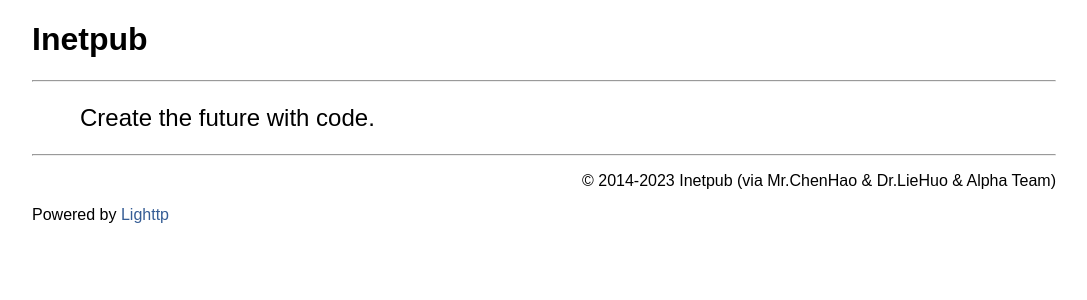
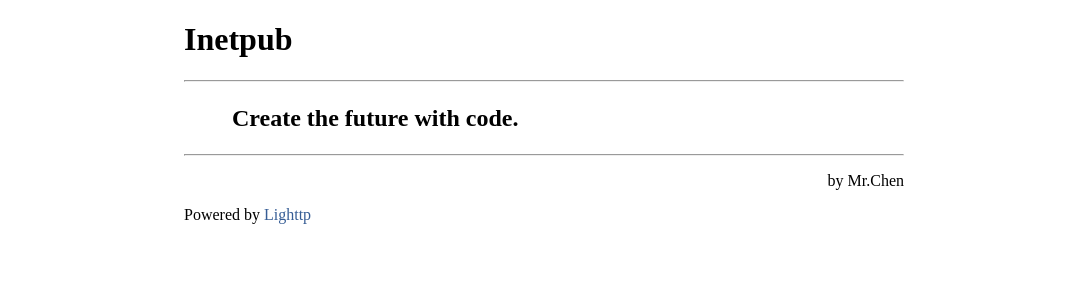
Before and after one commit to Drliehuo/inetpub.github.io, a PHP site: page / in a window 1280 px wide. Shown: the top 300 px of the page, without its empty margins (96-1183 px from the left). Run offline with PHP 8.4, Linux system fonts and the light colour scheme.

Commit message:
update files

```diff
--- a/css/style.css
+++ b/css/style.css
@@ -1,8 +1,6 @@
 @charset "utf-8";
 /* CSS Document */
-body{font-family:Arial,Verdana,Helvetica; font-size:16px}
 img{max-width:100%; height:auto; border:0}
-pre{margin:0 0 10px; padding:9.5px; font-family:Monaco, Consolas; line-height:18px; overflow-wrap:break-word; background-color:#F5F5F5; border-color:#CCCCCC; border-radius:4px; border-style:solid; border-width:1px; color:#333333; display:block; overflow:auto}
 a.blue:link{color:#365d95; text-decoration:none}
 a.blue:visited{color:#365d95; text-decoration:none}
 a.blue:hover{color:#365d95; text-decoration:underline}
@@ -12,8 +10,6 @@
 .footer a:hover {color:#365d95; text-decoration:underline}
 .footer a:active {color:#365d95; text-decoration:none}
 .txt{text-indent:2em; line-height:32px}
-.fwl{font-weight:lighter}
-.fwb{font-weight:bold}
 .hide{display:none}
 .dtc{text-align:center}
 .dtl{text-align:left}
@@ -22,4 +18,3 @@
 .dpb64{padding:0px 0px 64px 0px}
 .dpb320{padding:0px 0px 320px 0px}
 .dpb640{padding:0px 0px 640px 0px}
-.copy{font-size:14px}
--- a/index.html
+++ b/index.html
@@ -8,16 +8,20 @@
     <meta name="keywords" content="Inetpub,Home Pages">
     <meta name="author" content="Mr.ChenHao">
     <link rel="stylesheet" href="css/style.css">
-    <style>.wrap{max-width:1024px; margin:auto}</style>
+    <style>.wrap{max-width:720px; margin:auto}</style>
   </head>
   <body>
     <div class="wrap">
       <h1>Inetpub</h1>
-      <hr>
-      <h2 class="txt fwl">Create the future with code.</h2>
-      <hr>
-      <div class="dtr"><p class="fwl">&copy; 2014-2023 Inetpub (via Mr.ChenHao & Dr.LieHuo & Alpha Team)</p></div>
-      <div class="footer"><p class="fwl">Powered by <a href="https://inetpub.cn/" title="Lighttp">Lighttp</a></p></div>
+        <hr>
+        <h2 class="txt">Create the future with code.</h2>
+        <hr>
+        <div class="dtr">
+          <p>by Mr.Chen</p>
+        </div>
+      <div class="footer">
+        <p>Powered by <a href="https://inetpub.cn/" title="Lighttp">Lighttp</a></p>
+      </div>
     </div>
   </body>
 </html>
```
